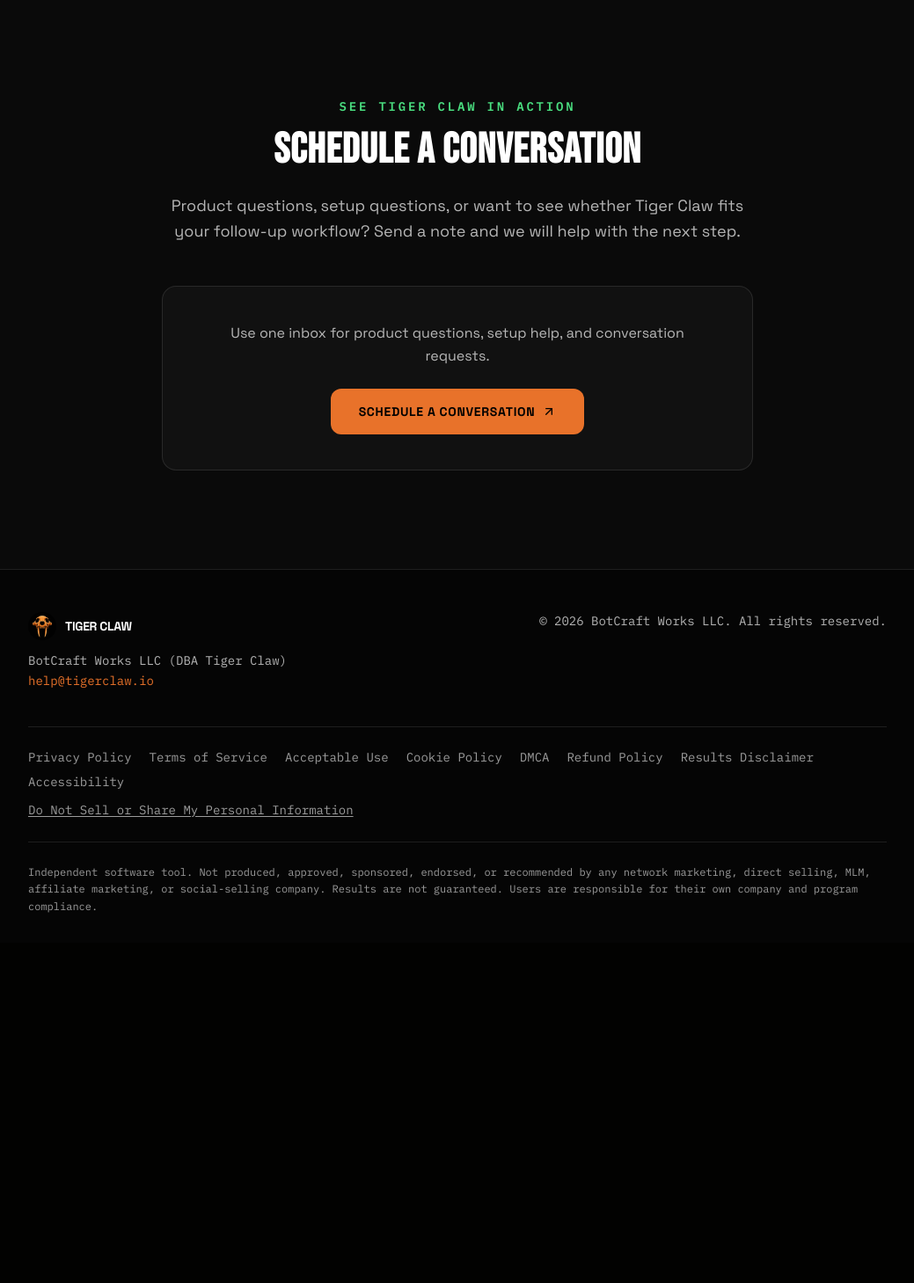
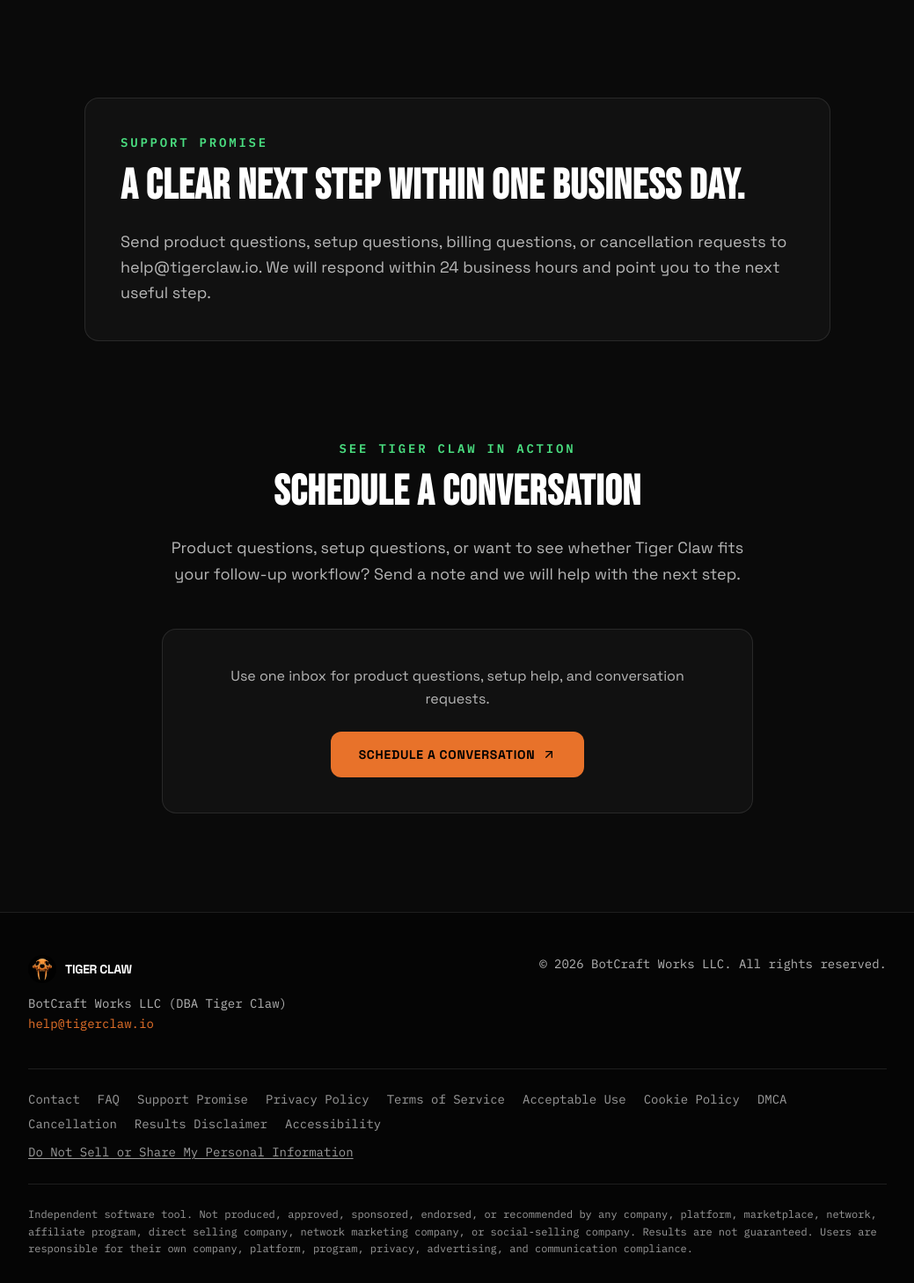
Before and after one commit to bbrysonelite-max/Tigerclawvebsite-v5, a React (Vite) app: page /contact in a window 1280 px wide. Shown: the part 911-2370 px from the top of the page at 88% size, without its empty margins (120-1159 px from the left). Before the commit the page ends 1983 px from the top, so only its background shows below. Built offline with nearby package versions, Linux system fonts and the light colour scheme.

Commit message:
Add launch guardrails and customer path copy

```diff
--- a/src/content/legal.md
+++ b/src/content/legal.md
@@ -7,18 +7,19 @@
 ## Public disclaimer
 
 Independent software tool. Not produced, approved, sponsored, endorsed, or
-recommended by any network marketing, direct selling, MLM, affiliate marketing,
-or social-selling company. Results are not guaranteed. Users are responsible for
-their own company and program compliance.
+recommended by any company, platform, marketplace, network, affiliate program,
+direct selling company, network marketing company, or social-selling company.
+Results are not guaranteed. Users are responsible for their own company,
+platform, program, privacy, advertising, and communication compliance.
 
 ## Independent product language
 
 Tiger Claw is an independent software product built to support prospect
 conversation management, follow-up organization, reply drafting, objection
 support, notes, and next-step guidance. Tiger Claw is not produced, approved,
-sponsored, endorsed, recommended, or authorized by any network marketing, direct
-selling, multi-level marketing, affiliate marketing, social-selling,
-gig-economy, or opportunity-based company.
+sponsored, endorsed, recommended, or authorized by any company, platform,
+marketplace, network, affiliate program, direct selling company, network
+marketing company, or social-selling company.
 
 Users are solely responsible for ensuring that their use of Tiger Claw complies
 with the rules, policies, compensation-plan requirements, advertising standards,
@@ -38,12 +39,14 @@
 
 ## FAQ copy
 
-Q: Is Tiger Claw affiliated with any network marketing, direct selling, MLM,
-affiliate marketing, or social-selling company?
+Q: Is Tiger Claw affiliated with any company, platform, marketplace, network,
+affiliate program, direct selling company, network marketing company, or
+social-selling company?
 
 A: No. Tiger Claw is independently built and operated. It is not produced,
-approved, sponsored, endorsed, or recommended by any network marketing, direct
-selling, MLM, affiliate marketing, or social-selling company.
+approved, sponsored, endorsed, or recommended by any company, platform,
+marketplace, network, affiliate program, direct selling company, network
+marketing company, or social-selling company.
 
 Q: Does Tiger Claw guarantee sales, signups, commissions, rank advancement, or
 income?
@@ -57,3 +60,8 @@
 A: Yes. You are responsible for following the policies, compensation-plan rules,
 income-claim rules, advertising rules, privacy rules, and communication
 requirements of any company or program you participate in.
+
+Q: Who reviews and sends AI drafts?
+
+A: AI may draft notes, replies, summaries, and guidance. You review, edit,
+approve, send, and stay compliant.
--- a/src/pages/Contact.tsx
+++ b/src/pages/Contact.tsx
@@ -15,7 +15,7 @@
 const GREEN = "#22C55E";
 const EYEBROW_GREEN = "#4ADE80";
 const FOOTER_DISCLAIMER =
-  "Independent software tool. Not produced, approved, sponsored, endorsed, or recommended by any network marketing, direct selling, MLM, affiliate marketing, or social-selling company. Results are not guaranteed. Users are responsible for their own company and program compliance.";
+  "Independent software tool. Not produced, approved, sponsored, endorsed, or recommended by any company, platform, marketplace, network, affiliate program, direct selling company, network marketing company, or social-selling company. Results are not guaranteed. Users are responsible for their own company, platform, program, privacy, advertising, and communication compliance.";
 
 /* ─── CURSOR FOLLOWER ─── */
 function CursorFollower() {
@@ -204,13 +204,18 @@
 
 /* ─── FOOTER ─── */
 function Footer({ onOpenLegal }: { onOpenLegal: (section: string) => void }) {
+  const siteLinks = [
+    { label: "Contact", href: "/contact" },
+    { label: "FAQ", href: "/#faq" },
+    { label: "Support Promise", href: "/contact#support-promise" },
+  ];
   const legalLinks = [
     { label: "Privacy Policy", id: "privacy" },
     { label: "Terms of Service", id: "terms" },
     { label: "Acceptable Use", id: "aup" },
     { label: "Cookie Policy", id: "cookies" },
     { label: "DMCA", id: "dmca" },
-    { label: "Refund Policy", id: "refund" },
+    { label: "Cancellation", id: "refund" },
     { label: "Results Disclaimer", id: "earnings" },
     { label: "Accessibility", id: "accessibility" },
   ];
@@ -238,6 +243,11 @@
         </div>
         <div className="border-t border-white/10 pt-6 mb-6">
           <div className="flex flex-wrap gap-x-5 gap-y-2">
+            {siteLinks.map((link) => (
+              <a key={link.href} href={link.href} className="text-white/60 hover:text-white text-sm transition-colors duration-200" style={{ fontFamily: "'IBM Plex Mono', monospace" }}>
+                {link.label}
+              </a>
+            ))}
             {legalLinks.map((link, i) => (
               <button key={i} type="button" onClick={() => onOpenLegal(link.id)} className="text-white/60 hover:text-white text-sm transition-colors duration-200 cursor-pointer" style={{ fontFamily: "'IBM Plex Mono', monospace" }}>
                 {link.label}
@@ -357,6 +367,31 @@
         </div>
       </section>
 
+      {/* Support Promise */}
+      <section id="support-promise" className="pb-20 sm:pb-28 bg-[#0A0A0A]">
+        <div className="max-w-4xl mx-auto px-4 sm:px-6">
+          <motion.div
+            initial={{ opacity: 0, y: 30 }}
+            whileInView={{ opacity: 1, y: 0 }}
+            viewport={{ once: true, margin: "-50px" }}
+            transition={{ duration: 0.7 }}
+            className="rounded-2xl border border-white/10 bg-white/[0.03] p-8 sm:p-10"
+          >
+            <p className="text-sm font-semibold tracking-[0.2em] uppercase mb-4" style={{ color: EYEBROW_GREEN, fontFamily: "'IBM Plex Mono', monospace" }}>
+              SUPPORT PROMISE
+            </p>
+            <h2 className="text-3xl sm:text-5xl font-bold text-white mb-6" style={{ fontFamily: "'Bebas Neue', sans-serif", letterSpacing: "0.02em" }}>
+              A clear next step within one business day.
+            </h2>
+            <p className="text-white/70 text-lg leading-relaxed" style={{ fontFamily: "'Space Grotesk', sans-serif" }}>
+              Send product questions, setup questions, billing questions, or
+              cancellation requests to help@tigerclaw.io. We will respond within
+              24 business hours and point you to the next useful step.
+            </p>
+          </motion.div>
+        </div>
+      </section>
+
       {/* Conversation CTA */}
       <section className="pb-20 sm:pb-28 bg-[#0A0A0A]">
         <div className="max-w-6xl mx-auto px-4 sm:px-6">
--- a/src/pages/Home.tsx
+++ b/src/pages/Home.tsx
@@ -13,7 +13,7 @@
 const EYEBROW_GREEN = "#4ADE80";
 const WIZARD_URL = "https://buy.stripe.com/14A8wHapE4OAemeeIU9AA07";
 const FOOTER_DISCLAIMER =
-  "Independent software tool. Not produced, approved, sponsored, endorsed, or recommended by any network marketing, direct selling, MLM, affiliate marketing, or social-selling company. Results are not guaranteed. Users are responsible for their own company and program compliance.";
+  "Independent software tool. Not produced, approved, sponsored, endorsed, or recommended by any company, platform, marketplace, network, affiliate program, direct selling company, network marketing company, or social-selling company. Results are not guaranteed. Users are responsible for their own company, platform, program, privacy, advertising, and communication compliance.";
 
 function FadeSection({ children, className = "", delay = 0 }: { children: React.ReactNode; className?: string; delay?: number }) {
   const ref = useRef<HTMLDivElement>(null);
@@ -222,7 +222,7 @@
             THE DAILY FOLLOW-UP PROBLEM
           </div>
           <h2 className="text-4xl sm:text-5xl lg:text-6xl font-bold text-white mb-8" style={{ fontFamily: "'Bebas Neue', sans-serif" }}>
-            Recruiting gets <span style={{ color: ORANGE }}>messy fast.</span>
+            Follow-up gets <span style={{ color: ORANGE }}>messy fast.</span>
           </h2>
         </FadeSection>
         <FadeSection delay={0.15}>
@@ -387,6 +387,12 @@
               <p className="text-white/70 text-sm mb-8" style={{ fontFamily: "'IBM Plex Mono', monospace" }}>
                 Cancel anytime. No contracts. No setup fees.
               </p>
+              <p className="text-white/65 text-sm leading-relaxed mb-8 max-w-2xl">
+                Checkout starts a Tiger Claw AI follow-up assistant
+                subscription. It supports human-reviewed reply drafts, notes,
+                and next steps; it does not run automated recruiting or promise
+                business outcomes.
+              </p>
               <div className="space-y-3 mb-10">
                 {[
                   "Your AI Follow-Up Assistant",
@@ -416,8 +422,8 @@
 function FAQSection() {
   const faqs = [
     {
-      q: "Is Tiger Claw affiliated with any network marketing, direct selling, MLM, affiliate marketing, or social-selling company?",
-      a: "No. Tiger Claw is independently built and operated. It is not produced, approved, sponsored, endorsed, or recommended by any network marketing, direct selling, MLM, affiliate marketing, or social-selling company.",
+      q: "Is Tiger Claw affiliated with any company, platform, marketplace, network, affiliate program, direct selling company, network marketing company, or social-selling company?",
+      a: "No. Tiger Claw is independently built and operated. It is not produced, approved, sponsored, endorsed, or recommended by any company, platform, marketplace, network, affiliate program, direct selling company, network marketing company, or social-selling company.",
     },
     {
       q: "Does Tiger Claw guarantee sales, signups, commissions, rank advancement, or income?",
@@ -426,6 +432,10 @@
     {
       q: "Do I still have to follow my company's rules?",
       a: "Yes. You are responsible for following the policies, compensation-plan rules, income-claim rules, advertising rules, privacy rules, and communication requirements of any company or program you participate in.",
+    },
+    {
+      q: "Who reviews and sends AI drafts?",
+      a: "AI may draft notes, replies, summaries, and guidance. You review, edit, approve, send, and stay compliant.",
     },
   ];
 
@@ -484,13 +494,18 @@
 }
 
 function Footer({ onOpenLegal }: { onOpenLegal: (section: string) => void }) {
+  const siteLinks = [
+    { label: "Contact", href: "/contact" },
+    { label: "FAQ", href: "/#faq" },
+    { label: "Support Promise", href: "/contact#support-promise" },
+  ];
   const legalLinks = [
     { label: "Privacy Policy", id: "privacy" },
     { label: "Terms of Service", id: "terms" },
     { label: "Acceptable Use", id: "aup" },
     { label: "Cookie Policy", id: "cookies" },
     { label: "DMCA", id: "dmca" },
-    { label: "Refund Policy", id: "refund" },
+    { label: "Cancellation", id: "refund" },
     { label: "Results Disclaimer", id: "earnings" },
     { label: "Accessibility", id: "accessibility" },
   ];
@@ -516,6 +531,11 @@
         </div>
         <div className="border-t border-white/10 pt-6 mb-6">
           <div className="flex flex-wrap gap-x-5 gap-y-2">
+            {siteLinks.map((link) => (
+              <a key={link.href} href={link.href} className="text-white/60 hover:text-white text-sm transition-colors duration-200" style={{ fontFamily: "'IBM Plex Mono', monospace" }}>
+                {link.label}
+              </a>
+            ))}
             {legalLinks.map((link) => (
               <button key={link.id} type="button" onClick={() => onOpenLegal(link.id)} className="text-white/60 hover:text-white text-sm transition-colors duration-200 cursor-pointer" style={{ fontFamily: "'IBM Plex Mono', monospace" }}>
                 {link.label}
--- a/src/pages/Legal.tsx
+++ b/src/pages/Legal.tsx
@@ -23,7 +23,7 @@
   { id: "aup", label: "Acceptable Use" },
   { id: "cookies", label: "Cookie Policy" },
   { id: "dmca", label: "DMCA" },
-  { id: "refund", label: "Refund Policy" },
+  { id: "refund", label: "Cancellation" },
   { id: "earnings", label: "Results Disclaimer" },
   { id: "accessibility", label: "Accessibility" },
   { id: "not-affiliated", label: "Not Affiliated" },
@@ -82,15 +82,15 @@
       <H3>Information We Collect</H3>
       <P><Bold>From Operators (our paying customers):</Bold></P>
       <ul className="mb-4">
-        <Li>Account information: name, email address, payment information (processed by Stripe; we do not store card numbers)</Li>
-        <Li>Configuration data: your Telegram bot token, Cal.com URL, and an API key, which you provide to enable the Service (we store these securely; you may revoke them at any time)</Li>
+        <Li>Account information: name, email address, and payment information processed by our payment processor; we do not store card numbers</Li>
+        <Li>Configuration data: connected messaging credentials, calendar booking links, and API keys you provide to enable the Service (we store these securely; you may revoke them at any time)</Li>
         <Li>Usage data: how you interact with the Service, including conversation notes, follow-up activity, performance metrics, and error logs</Li>
         <Li>Communications: messages you send to our support or that we send to you</Li>
       </ul>
 
-      <P><Bold>From Prospects (people your agent converses with on Telegram):</Bold></P>
+      <P><Bold>From Prospects (people your assistant helps you communicate with):</Bold></P>
       <ul className="mb-4">
-        <Li>Telegram handle and chat identifiers</Li>
+        <Li>Messaging handles and chat identifiers</Li>
         <Li>Messages, notes, and follow-up details you submit or connect to the Service</Li>
         <Li>Publicly available information provided to us by our third-party data provider, including but not limited to usernames, publicly posted statements, and links to public sources</Li>
       </ul>
@@ -114,12 +114,12 @@
       <H3>Third-Party Services We Use</H3>
       <P>We share information with the following service providers as necessary to operate the Service:</P>
       <ul className="mb-4">
-        <Li><Bold>Stripe</Bold> — payment processing</Li>
-        <Li><Bold>Google Cloud Platform / Google Cloud Run</Bold> — hosting infrastructure</Li>
-        <Li><Bold>Supabase</Bold> — database services</Li>
-        <Li><Bold>Telegram Messenger</Bold> — message delivery to your agents and prospects</Li>
-        <Li><Bold>Cal.com</Bold> — calendar booking on your behalf (Bring Your Own Calendar)</Li>
-        <Li><Bold>Google AI Studio (Gemini)</Bold> — AI processing, using your API key (Bring Your Own Key)</Li>
+        <Li><Bold>Payment processors</Bold> — payment processing</Li>
+        <Li><Bold>Hosting providers</Bold> — hosting infrastructure</Li>
+        <Li><Bold>Database providers</Bold> — database services</Li>
+        <Li><Bold>Messaging providers</Bold> — message delivery to your agents and prospects</Li>
+        <Li><Bold>Calendar providers</Bold> — calendar booking on your behalf</Li>
+        <Li><Bold>AI providers</Bold> — AI processing, using your API key when applicable</Li>
         <Li><Bold>Third-party data provider</Bold> — supplies publicly sourced prospect information</Li>
       </ul>
       <P>Each of these providers has their own privacy practices, which we encourage you to review.</P>
@@ -174,7 +174,7 @@
       <P>Tiger Claw is an independent software product built to support prospect conversation management, follow-up organization, reply drafting, objection support, notes, and next-step guidance. Users configure their own workflow, connected tools, and communication practices, and use the Service to support prospect conversations they are responsible for managing.</P>
 
       <H3>4. Subscription and Billing</H3>
-      <P><Bold>Price:</Bold> The Service is offered at $147 per month, billed monthly via Stripe. Prices are subject to change with 30 days' notice to active operators.</P>
+      <P><Bold>Price:</Bold> The Service is offered at $147 per month, billed monthly through our payment processor. Prices are subject to change with 30 days' notice to active operators.</P>
       <P><Bold>Billing cycle:</Bold> Subscriptions renew automatically each month until canceled.</P>
       <P><Bold>Cancellation:</Bold> You may cancel at any time through your account or by contacting <EmailLink />. Cancellation takes effect at the end of your current billing cycle. You will retain access to the Service through the end of the paid period.</P>
       <P><Bold>Refunds:</Bold> Fees are non-refundable after 7 days except where required by law. If you believe you have been charged in error, contact <EmailLink /> within 30 days and we will review your request in good faith.</P>
@@ -198,7 +198,7 @@
         <Li>Impersonate any person or entity, or misrepresent your identity or affiliation</Li>
         <Li>Spam, harass, threaten, defraud, or harm prospects or any other person</Li>
         <Li>Send unsolicited commercial communications in violation of CAN-SPAM, TCPA, or similar laws</Li>
-        <Li>Promote adult content, illegal substances, weapons, or other content prohibited by Telegram's Terms of Service</Li>
+        <Li>Promote adult content, illegal substances, weapons, or other content prohibited by a connected messaging platform's terms of service</Li>
         <Li>Attempt to reverse engineer, decompile, disassemble, or otherwise extract the source code of the Service</Li>
         <Li>Interfere with or disrupt the Service, servers, or networks connected to the Service</Li>
         <Li>Use the Service to build a competing product</Li>
@@ -208,7 +208,7 @@
       <P><Bold>You are solely responsible for how you use the Service and for the content of communications you send.</Bold> Tiger Claw provides software support; you direct its use.</P>
 
       <H3>7. AI Disclosure Responsibility</H3>
-      <P>The Service may use AI-generated notes, drafts, summaries, and guidance. You agree to comply with all applicable laws regarding AI disclosure, including ensuring that prospects receive any disclosure required by law or regulation.</P>
+      <P>AI may draft notes, replies, summaries, and guidance. You review, edit, approve, send, and stay compliant. You agree to comply with all applicable laws regarding AI disclosure, including ensuring that prospects receive any disclosure required by law or regulation.</P>
 
       <H3>8. Intellectual Property</H3>
       <P>Tiger Claw and its licensors own all rights in the Service, including software, designs, logos, and content. You retain ownership of content you provide, including your configuration, prospect data you upload, notes, and conversation records, and you grant us a license to use that content solely to operate and improve the Service.</P>
@@ -226,7 +226,7 @@
       <P>Some jurisdictions do not allow these limitations; in those jurisdictions, our liability is limited to the maximum extent permitted.</P>
 
       <H3>12. Indemnification</H3>
-      <P>You agree to defend, indemnify, and hold harmless Tiger Claw, BotCraft Works LLC, and their officers, employees, and agents from any claim, loss, damage, or expense (including reasonable attorneys' fees) arising out of: (a) your use of the Service; (b) your violation of these Terms; (c) your violation of any third-party right, including Telegram's Terms of Service, any law, or any individual's privacy rights; (d) content sent by your agent; or (e) any claim that your use of the Service caused harm to a prospect or other person.</P>
+      <P>You agree to defend, indemnify, and hold harmless Tiger Claw, BotCraft Works LLC, and their officers, employees, and agents from any claim, loss, damage, or expense (including reasonable attorneys' fees) arising out of: (a) your use of the Service; (b) your violation of these Terms; (c) your violation of any third-party right, including a connected messaging platform's terms of service, any law, or any individual's privacy rights; (d) content sent through your workflow; or (e) any claim that your use of the Service caused harm to a prospect or other person.</P>
 
       <H3>13. Termination</H3>
       <P>We may suspend or terminate your access to the Service at any time, with or without cause, with reasonable notice where practicable. You may cancel at any time under Section 4.</P>
@@ -298,7 +298,7 @@
         <Li>Sexual or adult content</Li>
         <Li>Violent, hateful, or discriminatory content</Li>
         <Li>Content that promotes self-harm, eating disorders, or dangerous behavior</Li>
-        <Li>Content that violates Telegram's Terms of Service</Li>
+        <Li>Content that violates a connected messaging platform's terms of service</Li>
       </ul>
 
       <P><Bold>Technical abuse:</Bold></P>
@@ -395,7 +395,7 @@
       <SectionHeading id="earnings" title="Results Disclaimer" />
       <EffectiveDate />
 
-      <P>Tiger Claw is an independent software product built to support prospect conversation management, follow-up organization, reply drafting, objection support, notes, and next-step guidance. Tiger Claw is not produced, approved, sponsored, endorsed, recommended, or authorized by any network marketing, direct selling, multi-level marketing, affiliate marketing, social-selling, gig-economy, or opportunity-based company.</P>
+      <P>Tiger Claw is an independent software product built to support prospect conversation management, follow-up organization, reply drafting, objection support, notes, and next-step guidance. Tiger Claw is not produced, approved, sponsored, endorsed, recommended, or authorized by any company, platform, marketplace, network, affiliate program, direct selling company, network marketing company, or social-selling company.</P>
       <P>Users are solely responsible for ensuring that their use of Tiger Claw complies with the rules, policies, compensation-plan requirements, advertising standards, income-claim rules, privacy obligations, and communication requirements of any company, platform, or program they participate in.</P>
       <P>Tiger Claw does not guarantee sales, signups, commissions, rank advancement, income, recruiting results, customer acquisition, lead conversion, or any other business outcome. Tiger Claw provides software tools for organization, communication support, follow-up assistance, and workflow guidance. Results depend on the user's own effort, market, relationships, compliance, and business activity.</P>
       <P>Tiger Claw does not provide legal, financial, tax, compensation-plan, or company-compliance advice. Users should review their own company policies and consult qualified advisors when needed.</P>
@@ -420,7 +420,7 @@
     <div>
       <SectionHeading id="not-affiliated" title="Not Affiliated Disclaimer" />
 
-      <P>Tiger Claw is an independent software tool. It is not produced, approved, sponsored, endorsed, or recommended by any network marketing, direct selling, MLM, affiliate marketing, or social-selling company.</P>
+      <P>Tiger Claw is an independent software tool. It is not produced, approved, sponsored, endorsed, or recommended by any company, platform, marketplace, network, affiliate program, direct selling company, network marketing company, or social-selling company.</P>
     </div>
   );
 }
```
Also changed, not shown: 1 other file (tests, documents, lock files or other folders).
